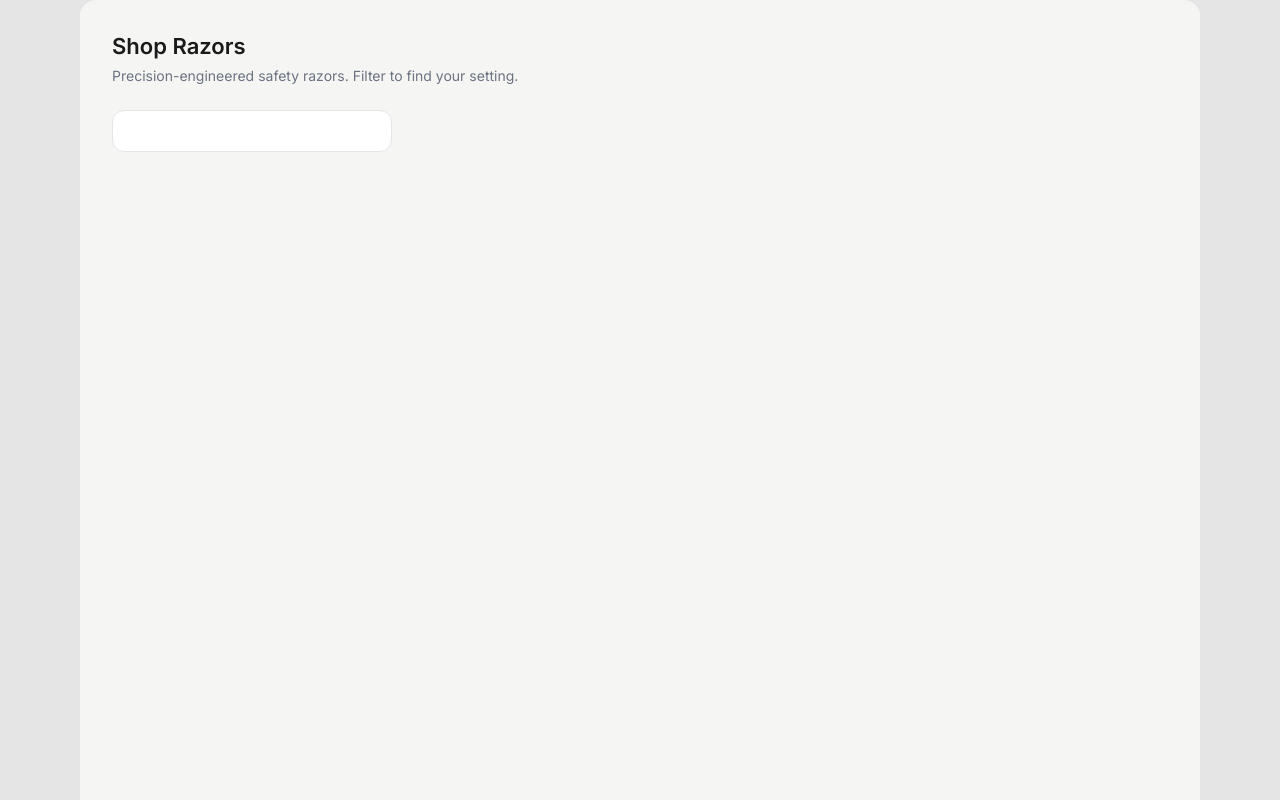
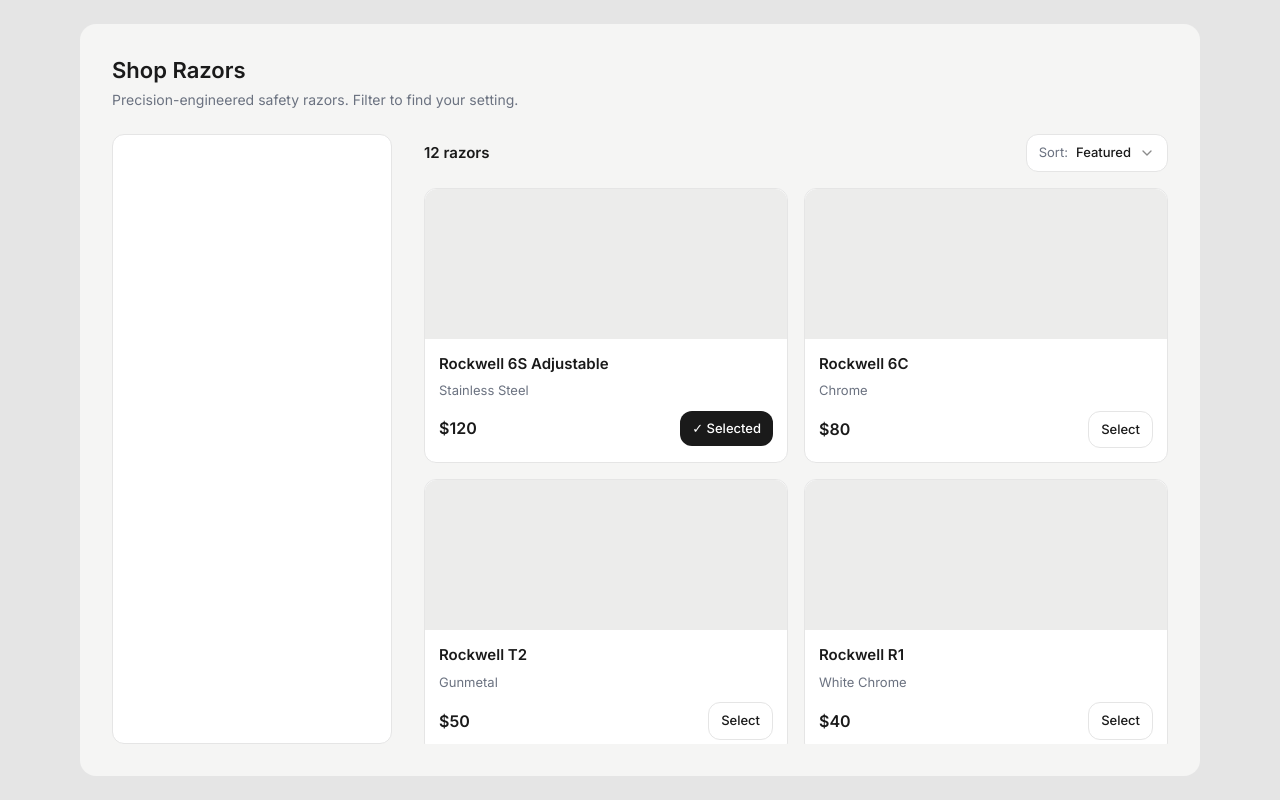
Before and after one commit to syedm121/rockwell-part-2, a React (Vite) app: page / in a window 1280 px wide. Shown: the top 800 px of the page. Built offline with nearby package versions, Linux system fonts and the light colour scheme.

Commit message:
Right side ui done and Zustand store created for the funcionality of Filters

```diff
--- a/src/App.tsx
+++ b/src/App.tsx
@@ -3,11 +3,11 @@
 
 export default function App() {
   return (
-    <div className="min-h-screen bg-[#e5e5e5] flex items-center justify-center">
-      <div className="w-[1120px] h-[1046px] bg-[#f5f5f4] rounded-2xl p-8 flex flex-col gap-6">
+    <div className="min-h-screen bg-[#e5e5e5] flex items-center justify-center p-6">
+      <div className="w-full max-w-[1120px] h-[1046px] max-h-[calc(100vh-48px)] bg-[#f5f5f4] rounded-2xl p-8 flex flex-col gap-6">
 
         {/* Header */}
-        <div className="flex flex-col gap-1.5">
+        <div className="flex flex-col gap-1.5 shrink-0">
           <h1 className="text-[22px] font-semibold text-[#1a1a1a] leading-7">
             Shop Razors
           </h1>
@@ -17,7 +17,7 @@
         </div>
 
         {/* Body */}
-        <div className="flex gap-8 items-start w-full">
+        <div className="flex flex-col md:flex-row gap-8 flex-1 min-h-0">
           <FilterPanel />
           <Results />
         </div>
--- a/src/components/Results/Results.tsx
+++ b/src/components/Results/Results.tsx
@@ -1,6 +1,112 @@
+import { useState, useMemo } from 'react';
+import { useRazorStore } from '@/stores/razor-store';
+import { type Razor } from '@/data/razors';
+import {
+  Select,
+  SelectContent,
+  SelectItem,
+  SelectTrigger,
+  SelectValue,
+} from '@/components/ui/select';
+
+const SORT_LABELS = {
+  featured: 'Featured',
+  'price-asc': 'Price: Low to High',
+  'price-desc': 'Price: High to Low',
+} as const;
+
+function RazorCard({ razor }: { razor: Razor }) {
+  const [hovered, setHovered] = useState(false);
+  const toggleSelected = useRazorStore((s) => s.toggleSelected);
+
+  return (
+    <div
+      className="bg-white border border-[#e5e5e5] rounded-xl flex flex-col flex-1 min-w-0 cursor-pointer transition-transform duration-200 ease-out"
+      style={{
+        transform: hovered ? 'scale(1.02)' : 'scale(1)',
+        boxShadow: hovered ? '0 8px 24px rgba(0,0,0,0.08)' : 'none',
+      }}
+      onMouseEnter={() => setHovered(true)}
+      onMouseLeave={() => setHovered(false)}
+    >
+      {/* Image placeholder */}
+      <div className="bg-[#ececeb] h-[150px] w-full shrink-0 rounded-t-xl overflow-hidden" />
+
+      {/* Content */}
+      <div className="flex flex-col gap-1.5 p-[14px]">
+        <p className="text-[15px] font-semibold text-[#1a1a1a]">{razor.name}</p>
+        <p className="text-[13px] text-[#6b7280]">{razor.material}</p>
+
+        {/* Footer */}
+        <div className="flex items-center justify-between pt-1">
+          <p className="text-[16px] font-semibold text-[#1a1a1a]">${razor.price}</p>
+
+          <button
+            onClick={() => toggleSelected(razor.id)}
+            className={
+              razor.selected
+                ? 'bg-[#1a1a1a] text-white text-[13px] font-medium px-3 py-2 rounded-lg'
+                : 'bg-white border border-[#e5e5e5] text-[#1a1a1a] text-[13px] font-medium px-3 py-2 rounded-lg'
+            }
+          >
+            {razor.selected ? '✓ Selected' : 'Select'}
+          </button>
+        </div>
+      </div>
+    </div>
+  );
+}
+
 export default function Results() {
+  const sortBy = useRazorStore((s) => s.sortBy);
+  const setSortBy = useRazorStore((s) => s.setSortBy);
+  const filteredRazors = useRazorStore((s) => s.filteredRazors);
+
+  const displayed = filteredRazors();
+
+  const rows = useMemo(() => {
+    const result = [];
+    for (let i = 0; i < displayed.length; i += 2) {
+      result.push(displayed.slice(i, i + 2));
+    }
+    return result;
+  }, [displayed]);
+
   return (
-    <main className="flex-1 min-w-0">
+    <main className="flex-1 min-w-0 min-h-0 flex flex-col gap-4 overflow-hidden">
+
+      {/* Toolbar — pinned */}
+      <div className="flex items-center justify-between shrink-0">
+        <p className="text-[15px] font-semibold text-[#1a1a1a]">
+          {displayed.length} razors
+        </p>
+
+        <Select value={sortBy} onValueChange={(v) => setSortBy(v as typeof sortBy)}>
+          <SelectTrigger className="w-auto gap-2 bg-white border-[#e5e5e5] text-[13px] font-medium text-[#1a1a1a] rounded-lg px-3 py-2 h-auto shadow-none focus:ring-0">
+            <span className="text-[#6b7280] text-[13px] font-normal">Sort:</span>
+            <SelectValue>{SORT_LABELS[sortBy]}</SelectValue>
+          </SelectTrigger>
+          <SelectContent className="bg-white border border-[#e5e5e5] rounded-lg shadow-md">
+            <SelectItem value="featured" className="text-[13px] text-[#1a1a1a] focus:bg-[#f5f5f4] focus:text-[#1a1a1a]">Featured</SelectItem>
+            <SelectItem value="price-asc" className="text-[13px] text-[#1a1a1a] focus:bg-[#f5f5f4] focus:text-[#1a1a1a]">Price: Low to High</SelectItem>
+            <SelectItem value="price-desc" className="text-[13px] text-[#1a1a1a] focus:bg-[#f5f5f4] focus:text-[#1a1a1a]">Price: High to Low</SelectItem>
+          </SelectContent>
+        </Select>
+      </div>
+
+      {/* Scrollable grid */}
+      <div className="overflow-y-auto scrollbar-hide flex-1">
+        <div className="flex flex-col gap-4">
+          {rows.map((row, rowIndex) => (
+            <div key={rowIndex} className="flex flex-col sm:flex-row gap-4">
+              {row.map((razor) => (
+                <RazorCard key={razor.id} razor={razor} />
+              ))}
+            </div>
+          ))}
+        </div>
+      </div>
+
     </main>
   );
 }
--- /dev/null
+++ b/src/data/razors.ts
@@ -0,0 +1,123 @@
+export type Material = 'Chrome' | 'Gunmetal' | 'White Chrome' | 'Rose Gold' | 'Stainless Steel' | 'Matte Black';
+export type RazorType = 'Adjustable' | 'Fixed';
+
+export interface Razor {
+  id: string;
+  name: string;
+  material: Material;
+  price: number;
+  type: RazorType;
+  inStock: boolean;
+  selected: boolean;
+}
+
+export const razors: Razor[] = [
+  {
+    id: '1',
+    name: 'Rockwell 6S Adjustable',
+    material: 'Stainless Steel',
+    price: 120,
+    type: 'Adjustable',
+    inStock: true,
+    selected: true,
+  },
+  {
+    id: '2',
+    name: 'Rockwell 6C',
+    material: 'Chrome',
+    price: 80,
+    type: 'Fixed',
+    inStock: true,
+    selected: false,
+  },
+  {
+    id: '3',
+    name: 'Rockwell T2',
+    material: 'Gunmetal',
+    price: 50,
+    type: 'Fixed',
+    inStock: true,
+    selected: false,
+  },
+  {
+    id: '4',
+    name: 'Rockwell R1',
+    material: 'White Chrome',
+    price: 40,
+    type: 'Fixed',
+    inStock: true,
+    selected: false,
+  },
+  {
+    id: '5',
+    name: 'Rockwell Model T',
+    material: 'Matte Black',
+    price: 150,
+    type: 'Adjustable',
+    inStock: true,
+    selected: false,
+  },
+  {
+    id: '6',
+    name: 'Rockwell 2C',
+    material: 'Chrome',
+    price: 30,
+    type: 'Fixed',
+    inStock: true,
+    selected: false,
+  },
+  {
+    id: '7',
+    name: 'Rockwell 6S Rose',
+    material: 'Rose Gold',
+    price: 135,
+    type: 'Adjustable',
+    inStock: true,
+    selected: false,
+  },
+  {
+    id: '8',
+    name: 'Rockwell 6C Gunmetal',
+    material: 'Gunmetal',
+    price: 85,
+    type: 'Fixed',
+    inStock: false,
+    selected: false,
+  },
+  {
+    id: '9',
+    name: 'Rockwell R1 Rose Gold',
+    material: 'Rose Gold',
+    price: 55,
+    type: 'Fixed',
+    inStock: false,
+    selected: false,
+  },
+  {
+    id: '10',
+    name: 'Rockwell 2C White',
+    material: 'White Chrome',
+    price: 35,
+    type: 'Fixed',
+    inStock: true,
+    selected: false,
+  },
+  {
+    id: '11',
+    name: 'Rockwell Model T Chrome',
+    material: 'Chrome',
+    price: 160,
+    type: 'Adjustable',
+    inStock: false,
+    selected: false,
+  },
+  {
+    id: '12',
+    name: 'Rockwell T2 Rose Gold',
+    material: 'Rose Gold',
+    price: 65,
+    type: 'Fixed',
+    inStock: true,
+    selected: false,
+  },
+];
--- a/src/index.css
+++ b/src/index.css
@@ -58,3 +58,13 @@
     font-family: 'Inter', sans-serif;
   }
 }
+
+@layer utilities {
+  .scrollbar-hide {
+    -ms-overflow-style: none;
+    scrollbar-width: none;
+  }
+  .scrollbar-hide::-webkit-scrollbar {
+    display: none;
+  }
+}
--- /dev/null
+++ b/src/stores/razor-store.ts
@@ -0,0 +1,98 @@
+import { create } from 'zustand';
+import { razors as defaultRazors, type Razor, type Material, type RazorType } from '@/data/razors';
+
+export type SortOption = 'featured' | 'price-asc' | 'price-desc';
+
+interface RazorStore {
+  // --- data ---
+  razors: Razor[];
+
+  // --- filter state ---
+  searchQuery: string;
+  selectedMaterials: Material[];
+  selectedTypes: RazorType[];
+  inStockOnly: boolean;
+
+  // --- sort state ---
+  sortBy: SortOption;
+
+  // --- derived ---
+  filteredRazors: () => Razor[];
+
+  // --- actions ---
+  setSearchQuery: (query: string) => void;
+  toggleMaterial: (material: Material) => void;
+  toggleType: (type: RazorType) => void;
+  setInStockOnly: (value: boolean) => void;
+  setSortBy: (sort: SortOption) => void;
+  toggleSelected: (id: string) => void;
+  clearFilters: () => void;
+}
+
+export const useRazorStore = create<RazorStore>((set, get) => ({
+  // --- data ---
+  razors: defaultRazors,
+
+  // --- filter state (all clear by default = show everything) ---
+  searchQuery: '',
+  selectedMaterials: [],
+  selectedTypes: [],
+  inStockOnly: false,
+
+  // --- sort ---
+  sortBy: 'featured',
+
+  // --- derived: applies search + material + type + inStock + sort ---
+  filteredRazors: () => {
+    const { razors, searchQuery, selectedMaterials, selectedTypes, inStockOnly, sortBy } = get();
+
+    let result = razors.filter((r) => {
+      const matchesSearch = r.name.toLowerCase().includes(searchQuery.toLowerCase());
+      const matchesMaterial = selectedMaterials.length === 0 || selectedMaterials.includes(r.material);
+      const matchesType = selectedTypes.length === 0 || selectedTypes.includes(r.type);
+      const matchesStock = !inStockOnly || r.inStock;
+      return matchesSearch && matchesMaterial && matchesType && matchesStock;
+    });
+
+    if (sortBy === 'price-asc') result = [...result].sort((a, b) => a.price - b.price);
+    if (sortBy === 'price-desc') result = [...result].sort((a, b) => b.price - a.price);
+
+    return result;
+  },
+
+  // --- actions ---
+  setSearchQuery: (query) => set({ searchQuery: query }),
+
+  toggleMaterial: (material) =>
+    set((s) => ({
+      selectedMaterials: s.selectedMaterials.includes(material)
+        ? s.selectedMaterials.filter((m) => m !== material)
+        : [...s.selectedMaterials, material],
+    })),
+
+  toggleType: (type) =>
+    set((s) => ({
+      selectedTypes: s.selectedTypes.includes(type)
+        ? s.selectedTypes.filter((t) => t !== type)
+        : [...s.selectedTypes, type],
+    })),
+
+  setInStockOnly: (value) => set({ inStockOnly: value }),
+
+  setSortBy: (sort) => set({ sortBy: sort }),
+
+  toggleSelected: (id) =>
+    set((s) => ({
+      razors: s.razors.map((r) =>
+        r.id === id ? { ...r, selected: !r.selected } : r
+      ),
+    })),
+
+  clearFilters: () =>
+    set({
+      searchQuery: '',
+      selectedMaterials: [],
+      selectedTypes: [],
+      inStockOnly: false,
+    }),
+}));
```
